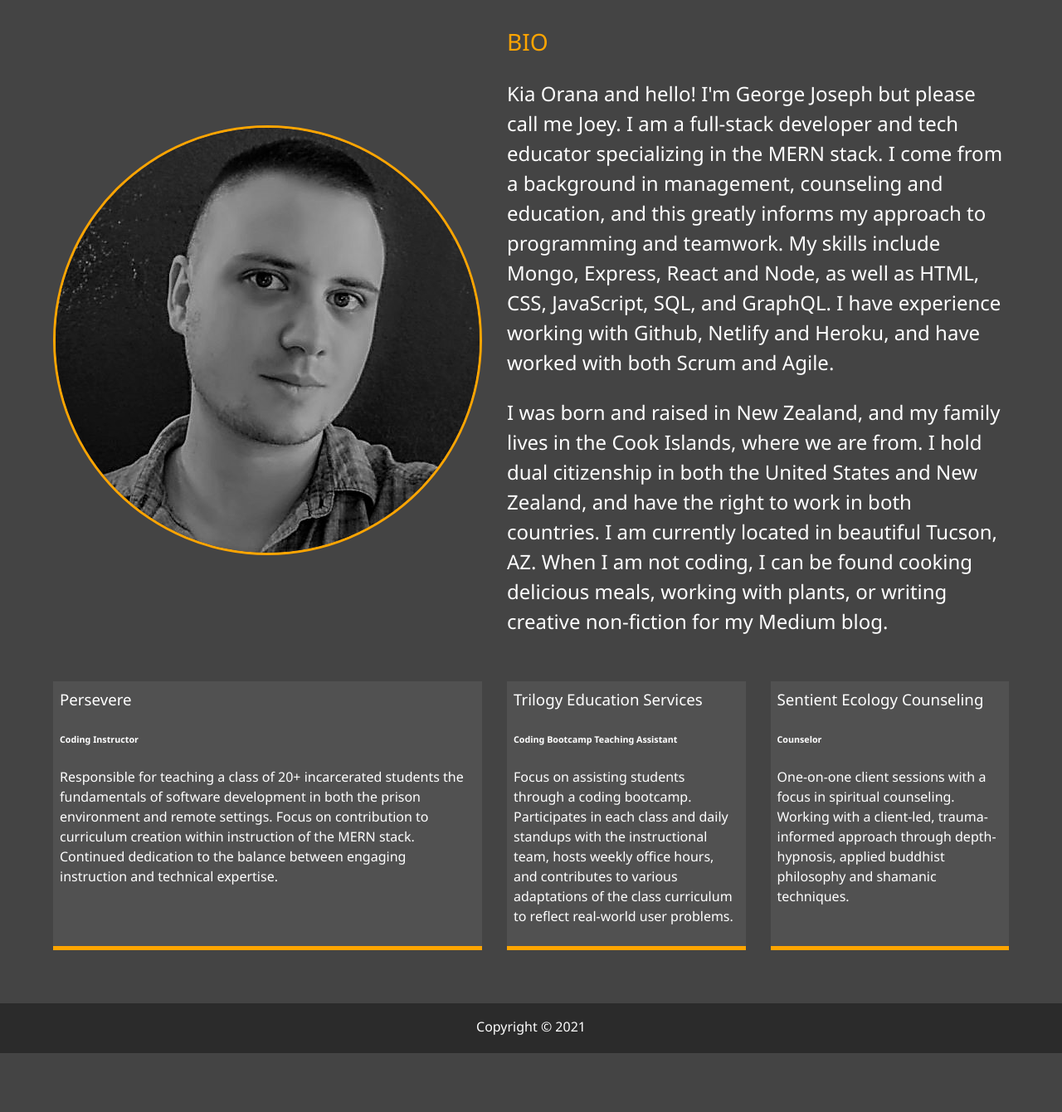
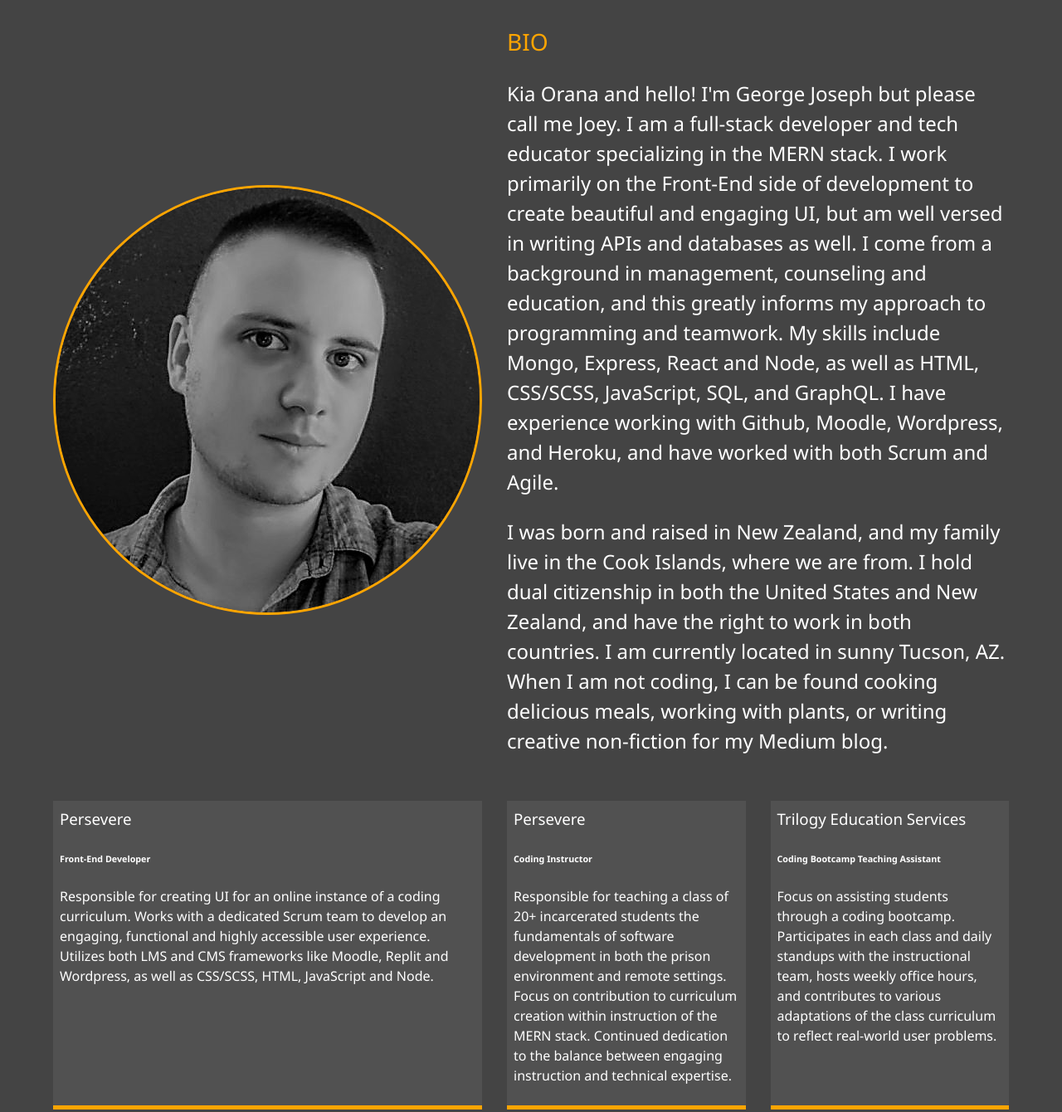
Before and after one commit to joeybrown-ctrl/gjb_portfolio, a website: page docs/about.html in a window 1280 px wide. Shown: the part 253-1593 px from the top of the page at 83% size. Before the commit the page ends 1522 px from the top, so only its background shows below. Drawn offline with Linux system fonts and the light colour scheme.

Commit message:
add details to about

```diff
--- a/docs/about.html
+++ b/docs/about.html
@@ -54,24 +54,23 @@
             <div class="bio">
                 <h3 class="text-secondary">BIO
                 </h3>
-                <p>Kia Orana and hello! I'm George Joseph but please call me Joey. I am a full-stack developer and tech educator specializing in the MERN stack. I come from a background in management, counseling and education, and this greatly informs my approach to programming and teamwork. My skills include Mongo, Express, React and Node, as well as HTML, CSS, JavaScript, SQL, and GraphQL. I have experience working with Github, Netlify and Heroku, and have worked with both Scrum and Agile.</p>
-                <p>I was born and raised in New Zealand, and my family lives in the Cook Islands, where we are from. I hold dual citizenship in both the United States and New Zealand, and have the right to work in both countries. I am currently located in beautiful Tucson, AZ. When I am not coding, I can be found cooking delicious meals, working with plants, or writing creative non-fiction for my Medium blog.</p>
+                <p>Kia Orana and hello! I'm George Joseph but please call me Joey. I am a full-stack developer and tech educator specializing in the MERN stack. I work primarily on the Front-End side of development to create beautiful and engaging UI, but am well versed in writing APIs and databases as well. I come from a background in management, counseling and education, and this greatly informs my approach to programming and teamwork. My skills include Mongo, Express, React and Node, as well as HTML, CSS/SCSS, JavaScript, SQL, and GraphQL. I have experience working with Github, Moodle, Wordpress, and Heroku, and have worked with both Scrum and Agile.</p>
+                <p>I was born and raised in New Zealand, and my family live in the Cook Islands, where we are from. I hold dual citizenship in both the United States and New Zealand, and have the right to work in both countries. I am currently located in sunny Tucson, AZ. When I am not coding, I can be found cooking delicious meals, working with plants, or writing creative non-fiction for my Medium blog.</p>
             </div>
             <div class="job job-1">
+                <h3>Persevere</h3>
+                <h6>Front-End Developer</h6>
+                <p>Responsible for creating UI for an online instance of a coding curriculum. Works with a dedicated Scrum team to develop an engaging, functional and highly accessible user experience. Utilizes both LMS and CMS frameworks like Moodle, Replit and Wordpress, as well as CSS/SCSS, HTML, JavaScript and Node.</p>
+            </div>
+            <div class="job job-2">
                 <h3>Persevere</h3>
                 <h6>Coding Instructor</h6>
                 <p>Responsible for teaching a class of 20+ incarcerated students the fundamentals of software development in both the prison environment and remote settings. Focus on contribution to curriculum creation within instruction of the MERN stack. Continued dedication to the balance between engaging instruction and technical expertise.</p>
             </div>
-            <div class="job job-2">
+            <div class="job job-3">
                 <h3>Trilogy Education Services</h3>
                 <h6>Coding Bootcamp Teaching Assistant</h6>
                 <p>Focus on assisting students through a coding bootcamp. Participates in each class and daily standups with the instructional team, hosts weekly office hours, and contributes to various adaptations of the class curriculum to reflect real-world user problems.<p>
-            </div>
-            <div class="job job-3">
-                <h3>Sentient Ecology Counseling</h3>
-                <h6>Counselor</h6>
-                <p>One-on-one client sessions with a focus in spiritual counseling. Working with a client-led, trauma-informed approach through depth-hypnosis, applied buddhist philosophy and shamanic techniques.</p>
-            </div>
         </div>
     </main>
 
```
